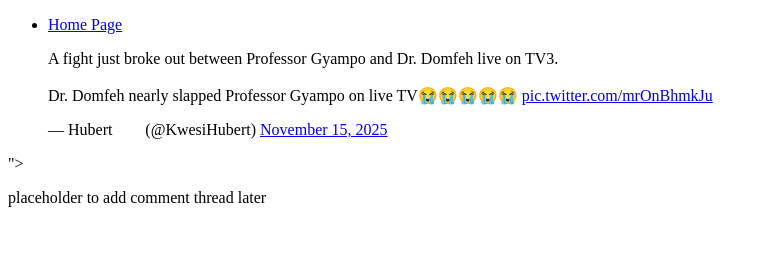
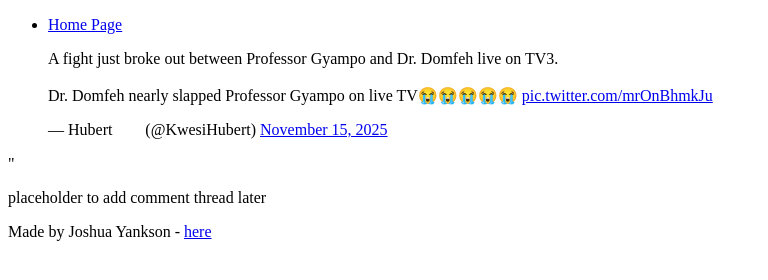
Before and after one commit to JoshuaYankson1/My_First_Portfolio, a plain HTML site: page html_basic/tweets.html in a window 1280 px wide. Shown: the whole page, without its empty margins (0-768 px from the left). Drawn offline with Linux system fonts and the light colour scheme.

Commit message:
index.html and tweets.html files revamped with structure and tags

```diff
--- a/html_basic/tweets.html
+++ b/html_basic/tweets.html
@@ -12,9 +12,12 @@
         </ul>
     </header>
     <main>
-        <article><blockquote class="twitter-tweet"><p lang="en" dir="ltr">A fight just broke out between Professor Gyampo and Dr. Domfeh live on TV3.<br><br>Dr. Domfeh nearly slapped Professor Gyampo on live TV😭😭😭😭😭 <a href="https://t.co/mrOnBhmkJu">pic.twitter.com/mrOnBhmkJu</a></p>&mdash; Hubert 𝕏 (@KwesiHubert) <a href="https://twitter.com/KwesiHubert/status/1989806565658861941?ref_src=twsrc%5Etfw">November 15, 2025</a></blockquote> <script async src="https://platform.twitter.com/widgets.js" charset="utf-8"></script>">
+        <article><blockquote class="twitter-tweet"><p lang="en" dir="ltr">A fight just broke out between Professor Gyampo and Dr. Domfeh live on TV3.<br><br>Dr. Domfeh nearly slapped Professor Gyampo on live TV😭😭😭😭😭 <a href="https://t.co/mrOnBhmkJu">pic.twitter.com/mrOnBhmkJu</a></p>&mdash; Hubert 𝕏 (@KwesiHubert) <a href="https://twitter.com/KwesiHubert/status/1989806565658861941?ref_src=twsrc%5Etfw">November 15, 2025</a></blockquote> <script async src="https://platform.twitter.com/widgets.js" charset="utf-8"></script>"
         </article>
+        <aside><p>placeholder to add comment thread later</p></aside>
     </main>
-    <footer><p>placeholder to add comment thread later</p></footer>
+    <footer>
+        <p> Made by Joshua Yankson - <a href="https://www.linkedin.com/in/joshua-yankson/" target="_blank">here</a></p>
+    </footer>
 </body>
 </html>
```
Also changed, not shown: html_basic/index.html (+1 -1 lines).
